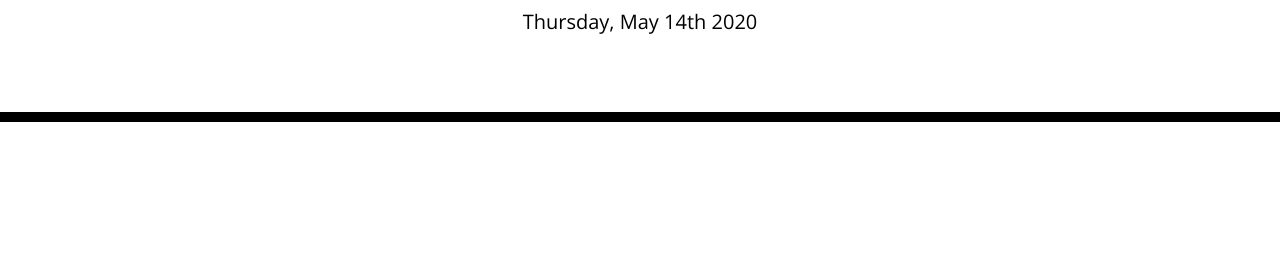
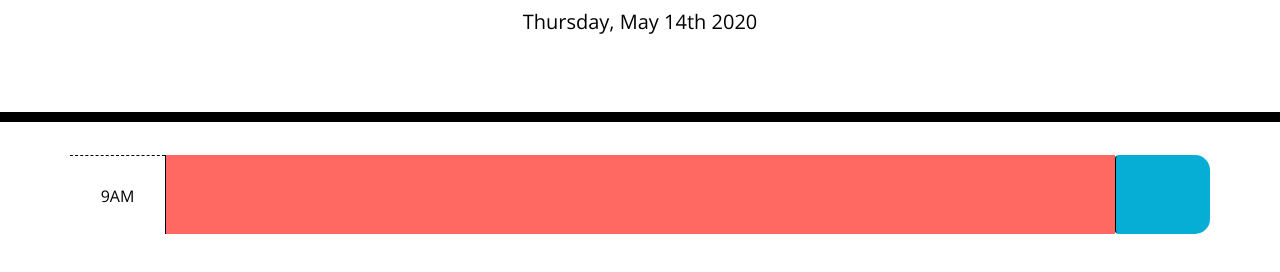
Before and after one commit to JN3AZ/Work-Day-Scheduler, a plain HTML site: page index.html in a window 1280 px wide. Shown: the part 182-454 px from the top of the page. Drawn offline with nearby package versions, Linux system fonts and the light colour scheme.

Commit message:
started to build my container in HTML file

```diff
--- a/index.html
+++ b/index.html
@@ -29,13 +29,14 @@
       <p id="currentDay" class="lead"></p>
     </header>
     <div class="container">
-      <table class ="table">
-
-
-
-
-      </table><!-- Timeblocks go here -->
-    </div>
+      <div class="row time-block">
+        <div class="col-md-1 hour">
+          9AM
+        </div>
+       <textarea class="col-md-10 description"></textarea>
+       <button class="col-md-1 btn saveBtn"></button>
+     </div>
+  </div>
 
     <script src="https://code.jquery.com/jquery-3.4.1.min.js"></script>
     <script src="https://cdnjs.cloudflare.com/ajax/libs/moment.js/2.24.0/moment.min.js"></script>
```
